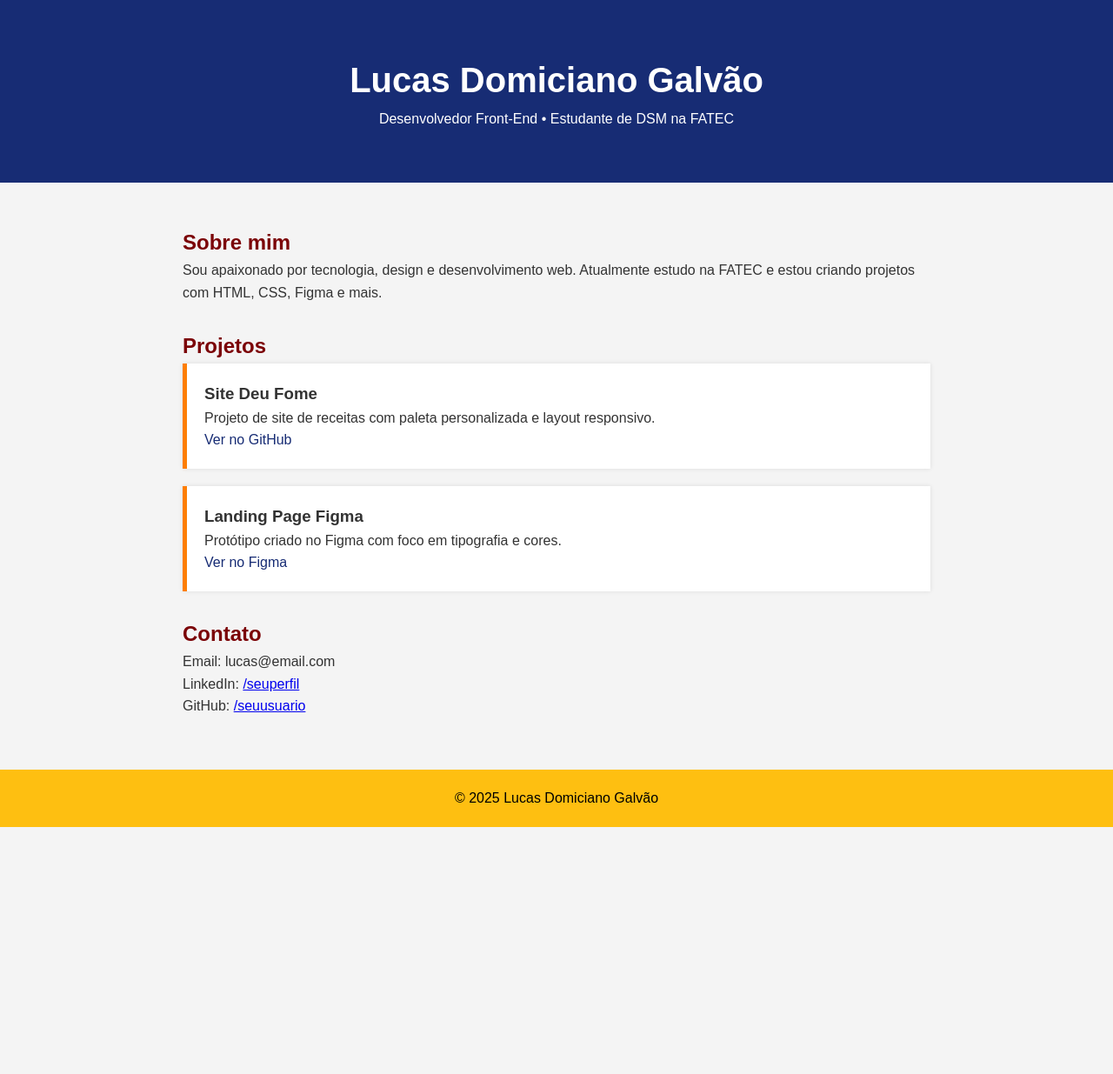
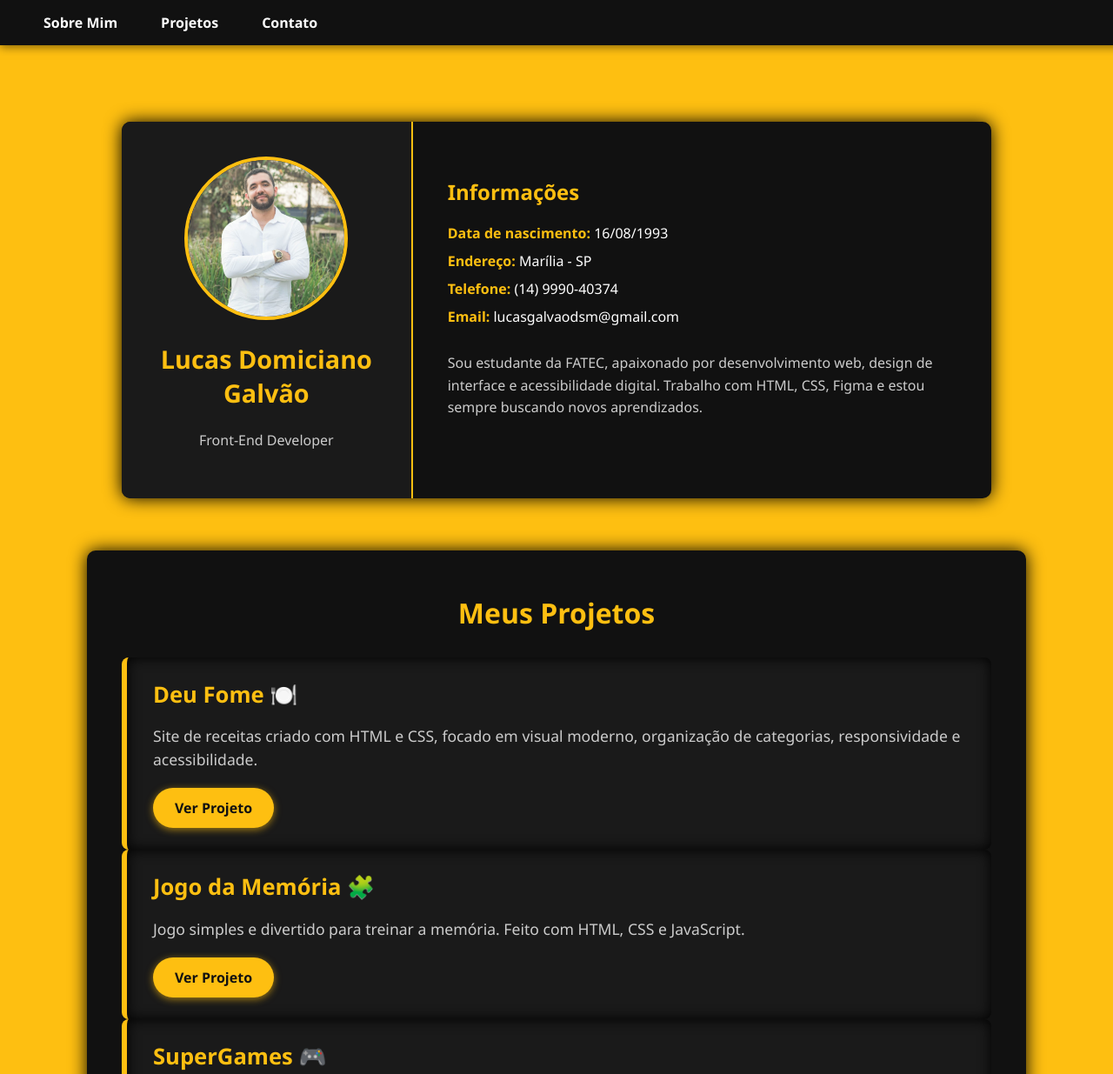
Before and after one commit to LucasDomicianoGalvao/LucasDomicianoGalvao.github.io, a plain HTML site: page index.html in a window 1280 px wide. Shown: the top 1235 px of the page at 87% size. Before the commit the page ends 951 px from the top, so only its background shows below. Drawn offline with Linux system fonts and the light colour scheme.

Commit message:
Add files via upload

```diff
--- a/index.html
+++ b/index.html
@@ -3,49 +3,118 @@
 <head>
   <meta charset="UTF-8" />
   <meta name="viewport" content="width=device-width, initial-scale=1.0" />
-  <title>Meu Portfólio</title>
+  <title>Lucas Galvão | Portfólio</title>
   <link rel="stylesheet" href="style.css" />
+  <style>
+    /* Menu fixo */
+    header {
+      position: fixed;
+      top: 0;
+      width: 100%;
+      background-color: #111;
+      padding: 15px 30px;
+      z-index: 1000;
+      display: flex;
+      justify-content: space-between;
+      align-items: center;
+      box-shadow: 0 2px 10px rgba(0,0,0,0.5);
+    }
+
+    header h1 {
+      color: #FEBF11;
+      font-size: 1.5rem;
+      margin: 0;
+    }
+
+    nav a {
+      color: #fff;
+      text-decoration: none;
+      margin-left: 20px;
+      font-weight: bold;
+      transition: color 0.3s;
+    }
+
+    nav a:hover {
+      color: #FEBF11;
+    }
+
+    html {
+      scroll-behavior: smooth;
+    }
+
+    body {
+      padding-top: 80px; /* espaço para o menu fixo */
+    }
+  </style>
 </head>
 <body>
+
+  <!-- MENU FIXO -->
   <header>
-    <div class="container">
-      <h1>Lucas Domiciano Galvão</h1>
-      <p>Desenvolvedor Front-End • Estudante de DSM na FATEC</p>
-    </div>
+
+    <nav>
+      <a href="#sobre">Sobre Mim</a>
+      <a href="#projetos">Projetos</a>
+      <a href="#contato">Contato</a>
+    </nav>
   </header>
 
-  <main class="container">
-    <section>
-      <h2>Sobre mim</h2>
-      <p>Sou apaixonado por tecnologia, design e desenvolvimento web. Atualmente estudo na FATEC e estou criando projetos com HTML, CSS, Figma e mais.</p>
-    </section>
+  <!-- SOBRE MIM -->
+  <section id="sobre" class="card">
+    <div class="esquerda">
+      <div class="foto">
+        <img src="imagens/perfil.jpg" alt="Foto de Lucas Galvão" />
+      </div>
+      <h2>Lucas Domiciano Galvão</h2>
+      <p class="cargo">Front-End Developer</p>
+    </div>
 
-    <section>
-      <h2>Projetos</h2>
-      <ul class="projetos">
-        <li>
-          <h3>Site Deu Fome</h3>
-          <p>Projeto de site de receitas com paleta personalizada e layout responsivo.</p>
-          <a href="https://github.com/seuusuario/deu-fome" target="_blank">Ver no GitHub</a>
-        </li>
-        <li>
-          <h3>Landing Page Figma</h3>
-          <p>Protótipo criado no Figma com foco em tipografia e cores.</p>
-          <a href="https://www.figma.com/..." target="_blank">Ver no Figma</a>
-        </li>
+    <div class="direita">
+      <h3>Informações</h3>
+      <ul class="info">
+        <li><strong>Data de nascimento:</strong> 16/08/1993</li>
+        <li><strong>Endereço:</strong> Marília - SP</li>
+        <li><strong>Telefone:</strong> (14) 9990-40374</li>
+        <li><strong>Email:</strong> lucasgalvaodsm@gmail.com</li>
       </ul>
-    </section>
+      <p class="descricao">
+        Sou estudante da FATEC, apaixonado por desenvolvimento web, design de interface e acessibilidade digital. Trabalho com HTML, CSS, Figma e estou sempre buscando novos aprendizados.
+      </p>
+    </div>
+  </section>
 
-    <section>
-      <h2>Contato</h2>
-      <p>Email: lucas@email.com</p>
-      <p>LinkedIn: <a href="https://linkedin.com/in/seuperfil" target="_blank">/seuperfil</a></p>
-      <p>GitHub: <a href="https://github.com/seuusuario" target="_blank">/seuusuario</a></p>
-    </section>
-  </main>
+  <!-- PROJETOS -->
+  <section id="projetos" class="projeto">
+    <h2>Meus Projetos</h2>
 
-  <footer>
-    <p>© 2025 Lucas Domiciano Galvão</p>
-  </footer>
+    <div class="projeto-bloco">
+      <h3>Deu Fome 🍽️</h3>
+      <p>Site de receitas criado com HTML e CSS, focado em visual moderno, organização de categorias, responsividade e acessibilidade.</p>
+      <a href="https://lucasdomicianogalvao.github.io/DeuFome/" target="_blank" class="botao-projeto">Ver Projeto</a>
+    </div>
+
+    <div class="projeto-bloco">
+      <h3>Jogo da Memória 🧩</h3>
+      <p>Jogo simples e divertido para treinar a memória. Feito com HTML, CSS e JavaScript.</p>
+      <a href="https://lucasdomicianogalvao.github.io/jogo-da-memoria/" target="_blank" class="botao-projeto">Ver Projeto</a>
+    </div>
+
+    <div class="projeto-bloco">
+      <h3>SuperGames 🎮</h3>
+      <p>Página informativa sobre jogos, com layout responsivo e blocos estilizados com HTML e CSS.</p>
+      <a href="https://symphonious-sunshine-3e4b88.netlify.app/" target="_blank" class="botao-projeto">Ver Projeto</a>
+    </div>
+  </section>
+
+  <!-- CONTATO -->
+  <section id="contato" class="projeto">
+    <h2>Contato</h2>
+    <div class="projeto-bloco">
+      <p>📧 Email: <a href="mailto:lucasgalvaodsm@gmail.com">lucasgalvaodsm@gmail.com</a></p>
+      <p>📱 WhatsApp: <a href="https://wa.me/5514999040374" target="_blank">(14) 9990-40374</a></p>
+      <p>🌐 GitHub: <a href="https://github.com/LucasDomicianoGalvao" target="_blank">/LucasDomicianoGalvao</a></p>
+    </div>
+  </section>
+
 </body>
 </html>
--- a/style.css
+++ b/style.css
@@ -1,60 +1,185 @@
-* {
+body {
   margin: 0;
-  padding: 0;
-  box-sizing: border-box;
+  font-family: 'Segoe UI', sans-serif;
+  background-color: #FEBF11; /* fundo mostarda */
+  color: #fff;
 }
 
-body {
-  font-family: Arial, sans-serif;
-  line-height: 1.6;
-  background-color: #f4f4f4;
-  color: #333;
+
+
+.card {
+  display: flex;
+  flex-wrap: wrap;
+  max-width: 1000px;
+  margin: 60px auto;
+  background-color: #111;
+  border-radius: 10px;
+  overflow: hidden;
+  box-shadow: 0 0 20px #000;
 }
 
-.container {
-  max-width: 900px;
-  margin: auto;
-  padding: 20px;
+.esquerda {
+  flex: 1;
+  background-color: #1a1a1a;
+  text-align: center;
+  padding: 40px 20px;
+  border-right: 2px solid #FEBF11;
 }
 
-header {
-  background-color: #172C74;
-  color: white;
-  padding: 40px 0;
-  text-align: center;
-}
-
-h1 {
-  font-size: 2.5rem;
+.foto img {
+  width: 180px;
+  height: 180px;
+  border-radius: 50%;
+  border: 4px solid #FEBF11;
+  object-fit: cover;
 }
 
 h2 {
-  color: #7B0206;
-  margin-top: 30px;
+  margin-top: 20px;
+  font-size: 1.8em;
+  color: #FEBF11;
 }
 
-.projetos {
+.cargo {
+  font-size: 1em;
+  margin-top: 5px;
+  color: #ccc;
+}
+
+.direita {
+  flex: 2;
+  padding: 40px;
+}
+
+.direita h3 {
+  color: #FEBF11;
+  margin-bottom: 20px;
+  font-size: 1.5em;
+}
+
+.info {
   list-style: none;
   padding: 0;
+  margin-bottom: 30px;
 }
 
-.projetos li {
-  background: #fff;
-  margin-bottom: 20px;
-  padding: 20px;
-  border-left: 5px solid #FD7E03;
-  box-shadow: 0 0 5px rgba(0,0,0,0.1);
+.info li {
+  margin-bottom: 10px;
+  font-size: 1em;
 }
 
-.projetos a {
-  color: #172C74;
-  text-decoration: none;
+.info li strong {
+  color: #FEBF11;
 }
 
-footer {
+.descricao {
+  font-size: 1em;
+  line-height: 1.6;
+  color: #ccc;
+}
+/* Seção Projetos */
+.projeto {
+  max-width: 1000px;
+  margin: 60px auto 80px;
+  background-color: #111;
+  border-radius: 10px;
+  padding: 30px 40px;
+  box-shadow: 0 0 20px #000;
+  color: #fff;
+  font-family: 'Segoe UI', sans-serif;
+}
+
+.projeto h2 {
+  color: #FEBF11;
+  font-size: 2rem;
+  margin-bottom: 30px;
   text-align: center;
-  padding: 20px;
-  background: #FEBF11;
+  font-weight: 700;
+}
+
+.projeto-bloco {
+  background-color: #1a1a1a;
+  border-left: 6px solid #FEBF11;
+  padding: 25px 30px;
+  border-radius: 8px;
+  box-shadow: inset 0 0 15px #000;
+}
+
+.projeto-bloco h3 {
+  margin-top: 0;
+  font-size: 1.6rem;
+  color: #FEBF11;
+  margin-bottom: 15px;
+  font-weight: 700;
+}
+
+.projeto-bloco p {
+  font-size: 1.1rem;
+  color: #ccc;
+  line-height: 1.5;
+  margin-bottom: 20px;
+}
+
+.botao-projeto {
+  display: inline-block;
+  background-color: #FEBF11;
+  color: #111;
+  text-decoration: none;
+  font-weight: 700;
+  padding: 12px 25px;
+  border-radius: 25px;
+  transition: background-color 0.3s ease, color 0.3s ease;
+  box-shadow: 0 2px 8px rgba(255, 191, 17, 0.6);
+}
+
+.botao-projeto:hover {
+  background-color: #e6ac0a;
   color: #000;
-  margin-top: 40px;
+  box-shadow: 0 4px 12px rgba(230, 172, 10, 0.8);
 }
+/* MENU FIXO NO TOPO */
+header {
+  position: fixed;
+  top: 0;
+  width: 100%;
+  background-color: #111;
+  padding: 15px 30px;
+  z-index: 1000;
+  display: flex;
+  justify-content: center; /* CENTRALIZA TODO O CONTEÚDO */
+  align-items: center;
+  box-shadow: 0 2px 10px rgba(0,0,0,0.5);
+}
+
+nav {
+  display: flex;
+  gap: 30px; /* espaçamento entre os links */
+}
+
+header h1 {
+  color: #FEBF11;
+  font-size: 1.5rem;
+  margin: 0;
+}
+
+nav a {
+  color: #fff;
+  text-decoration: none;
+  font-weight: bold;
+  font-size: 1rem;
+  transition: color 0.3s;
+}
+
+nav a:hover {
+  color: #FEBF11;
+}
+
+/* Scroll suave nas âncoras */
+html {
+  scroll-behavior: smooth;
+}
+
+/* Espaço extra abaixo do menu fixo */
+body {
+  padding-top: 80px;
+}
```
Also changed, not shown: imagens/perfil.jpg (added).
